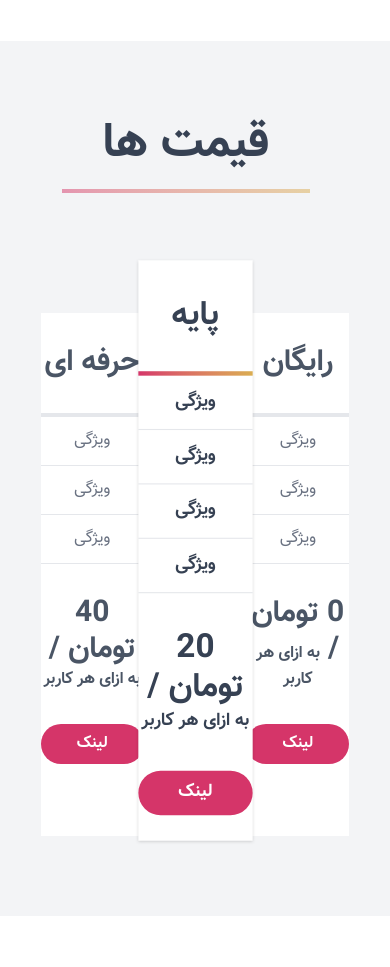
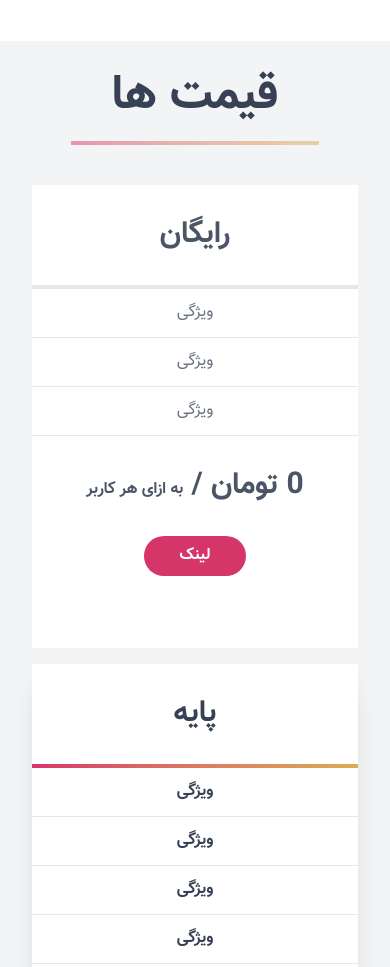
Before and after one commit to Andromeda-T/tw-land-page, a website: page index.html in a window 390 px wide. Shown: the part 3360-4327 px from the top of the page. Before the commit the page ends 4276 px from the top, so only its background shows below. Drawn offline with Linux system fonts and the light colour scheme.

Commit message:
add responsive amd some change to the price section

```diff
--- a/index.html
+++ b/index.html
@@ -381,12 +381,12 @@
     </section>
 
     <section class="bg-gray-100">
-        <div class="container mx-auto p-20 flex flex-col">
-            <div class="mx-auto mb-30">
+        <div class="container mx-auto p-8 lg:p-20 flex flex-col">
+            <div class="mx-auto mb-10 lg:mb-30">
                 <h2 class="text-5xl font-bold text-center">قیمت ها</h2>
                 <div class="bg-gradient-to-r  from-[#d53569] to-[#daad51] opacity-[.5] w-62 h-1 mt-5 text-center"></div>
             </div>
-            <div class="flex justify-center">
+            <div class="flex flex-col lg:flex-row justify-center space-y-4 lg:space-y-0">
                 <div class="flex flex-col w-full bg-white text-center text-gray-500 relative">
                     <span class="text-gray-600 font-bold py-8 text-3xl border-b-4 border-gray-200">رایگان</span>
                     <span class="py-3 border-b border-gray-200">ویژگی</span>
@@ -396,9 +396,9 @@
                         <span class="font-bold text-3xl">0 تومان / </span>
                         <span class="font-bold">به ازای هر کاربر</span>
                     </div>
-                    <a class="bg-[#d53569] px-9 py-2 text-white font-bold rounded-3xl flex mx-auto">لینک</a>
+                    <a class="bg-[#d53569] px-9 py-2 text-white font-bold rounded-3xl flex mx-auto mb-18 lg:mb-5 cursor-pointer hover:scale-104 hover:underline underline-offset-[.46rem] transition-all ease-in-out duration-300">لینک</a>
                 </div>
-                <div class="flex flex-col w-full bg-white text-center  scale-111 z-40 relative bottom-6 shadow">
+                <div class="flex flex-col w-full bg-white text-center lg:scale-111 z-40 lg:relative lg:bottom-6 lg:shadow shadow-xl">
                     <span class="font-bold py-8 text-3xl">پایه</span>
                     <div class="bg-gradient-to-r  from-[#d53569] to-[#daad51] w-full h-1 text-center"></div>
                     <span class="py-3 border-b font-bold border-gray-200">ویژگی</span>
@@ -409,7 +409,7 @@
                         <span class="font-bold text-3xl">20 تومان / </span>
                         <span class="font-bold">به ازای هر کاربر</span>
                     </div>
-                    <a class="bg-[#d53569] px-9 py-2 text-white font-bold rounded-3xl flex mx-auto">لینک</a>
+                    <a class="bg-[#d53569] px-9 py-2 text-white font-bold rounded-3xl flex mx-auto mb-18 lg:mb-8 cursor-pointer hover:scale-104 hover:underline underline-offset-[.46rem] transition-all ease-in-out duration-300">لینک</a>
                 </div>
                 <div class="flex flex-col w-full bg-white text-center text-gray-500 relative">
                     <span class="text-gray-600 font-bold py-8 text-3xl border-b-4 border-gray-200">حرفه ای</span>
@@ -420,7 +420,7 @@
                         <span class="font-bold text-3xl">40 تومان / </span>
                         <span class="font-bold">به ازای هر کاربر</span>
                     </div>
-                    <a class="bg-[#d53569] px-9 py-2 text-white font-bold rounded-3xl flex mx-auto mb-18">لینک</a>
+                    <a class="bg-[#d53569] px-9 py-2 text-white font-bold rounded-3xl flex mx-auto mb-18 lg:mb-5 cursor-pointer hover:scale-104 hover:underline underline-offset-[.46rem] transition-all ease-in-out duration-300">لینک</a>
                 </div>
             </div>
         </div>
```
Also changed, not shown: src/main.css.
